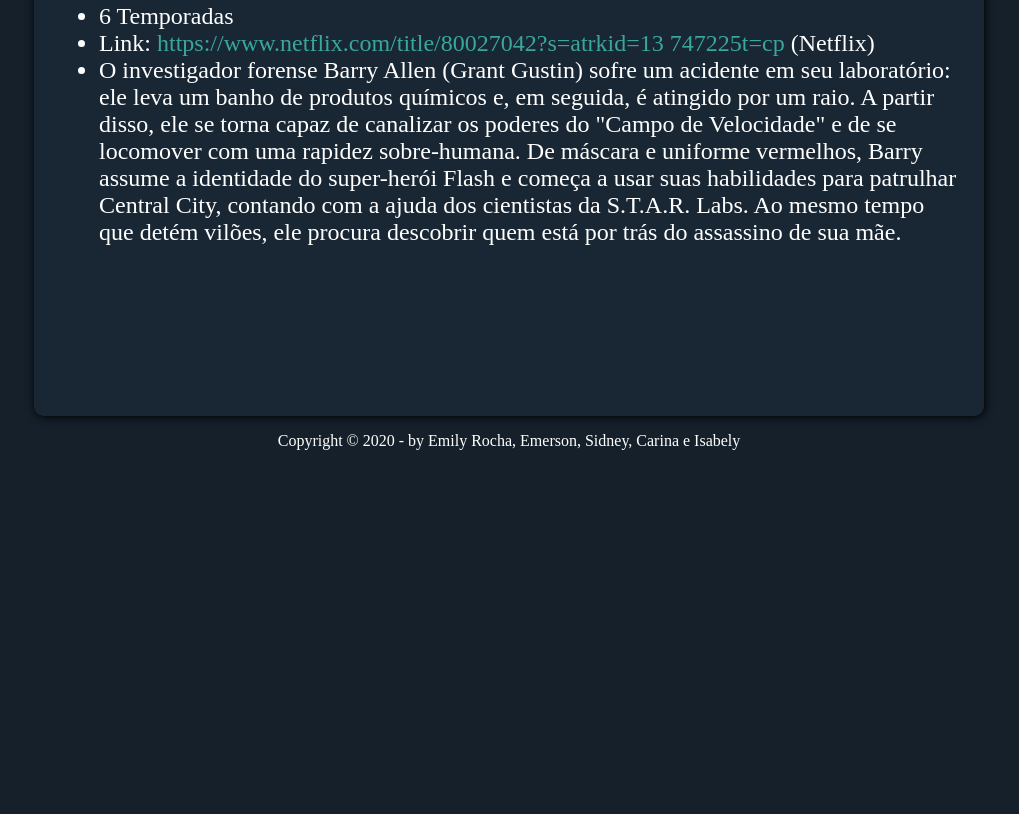
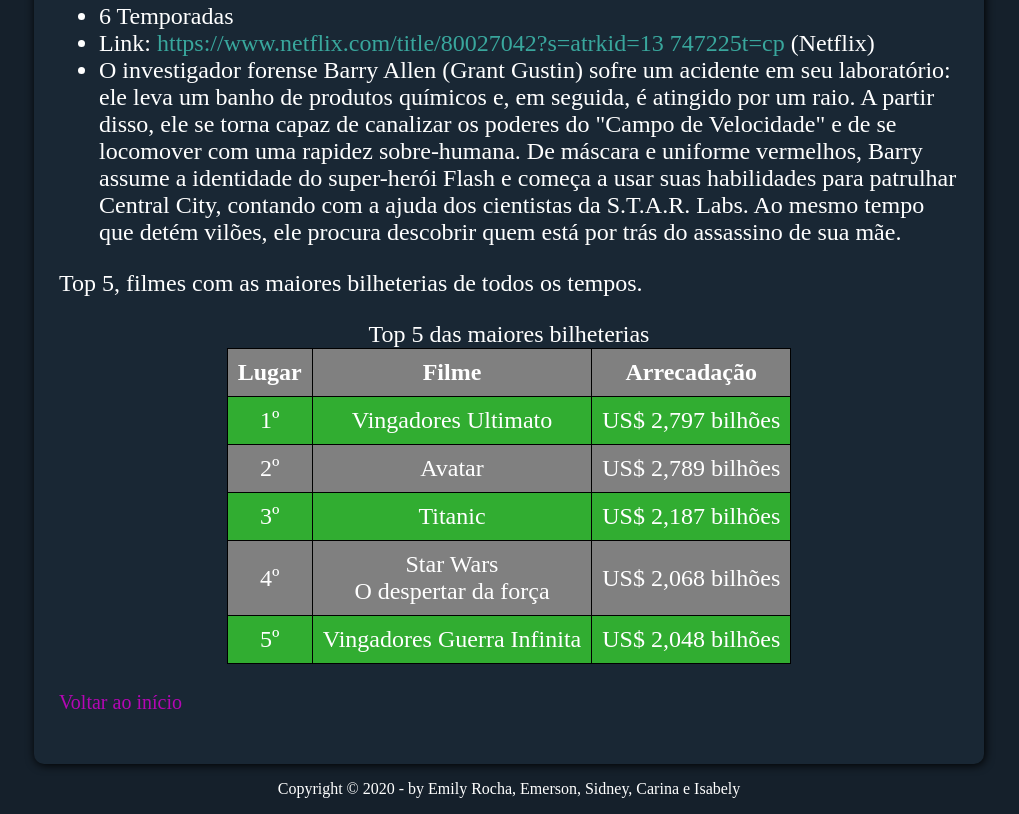
Before and after one commit to vitaminazinhah/SiteDeEntretenimento, a plain HTML site: page Filmes_e_Series.html in a window 1280 px wide. Shown: the part 3347-4161 px from the top of the page, without its empty margins (131-1150 px from the left). Before the commit the page ends 3813 px from the top, so only its background shows below. Drawn offline with Linux system fonts and the light colour scheme.

Commit message:
Versao Entrega 4

```diff
--- a/Filmes_e_Series.html
+++ b/Filmes_e_Series.html
@@ -6,6 +6,24 @@
     <title>Filmes e Séries</title>
     <link rel="stylesheet" href="estilo.css">
     <link rel="shortcut icon" href="Favicons/Filmes.ico" type="image/x-icon">
+    <style>
+        table, td, th{
+            border: 1px solid black;
+            margin: auto;
+            border-collapse: collapse;
+            padding: 10px;
+            text-align: center;
+        }
+        tbody > tr:nth-child(even){
+            background-color: gray;
+        }
+        tbody > tr:nth-child(odd){
+            background-color: rgb(49, 173, 49);
+        }
+        th{
+            background-color: gray;
+        }
+    </style>
 </head>
 
 <body>
@@ -37,7 +55,7 @@
     </div>
 
 
-    <div class="conteúdo" style="min-height: 3500px; max-height: 8000px;">
+    <div class="conteúdo" style="min-height: 3500px; max-height: 10000px;">
 
         <p>Traz a pipoca que o filme já vai começar!!</p>
         <hr>
@@ -121,6 +139,47 @@
                 cientistas da S.T.A.R. Labs. Ao mesmo tempo que detém vilões, ele procura descobrir quem está por trás do assassino de sua mãe.
             </li>
         </ul>
+        <p>Top 5, filmes com as maiores bilheterias de todos os tempos.</p>
+        <table>
+            <caption>Top 5 das maiores bilheterias</caption>
+            <thead>
+                <tr>
+                    <th>Lugar</th>
+                    <th>Filme</th>
+                    <th>Arrecadação</th>
+                </tr>
+            </thead>
+            <tbody>
+                <tr>
+                    <td>1º</td>
+                    <td>Vingadores Ultimato</td>
+                    <td>US$ 2,797 bilhões</td>
+                </tr>
+                <tr>
+                    <td>2º</td>
+                    <td>Avatar</td>
+                    <td>US$ 2,789 bilhões</td>
+                </tr>
+                <tr>
+                    <td>3º</td>
+                    <td>Titanic</td>
+                    <td>US$ 2,187 bilhões</td>
+                </tr>
+                <tr>
+                    <td>4º</td>
+                    <td>Star Wars<br>
+                    O despertar da força
+                    </td>
+                    <td>US$ 2,068 bilhões</td>
+                </tr>
+                <tr>
+                    <td>5º</td>
+                    <td>Vingadores Guerra Infinita</td>
+                    <td>US$ 2,048 bilhões</td>
+                </tr>
+            </tbody>
+        </table>
+        <p><a href="Filmes_e_Series.html" style="color: rgb(180, 7, 180); font-size: 15pt;" >Voltar ao início</a></p>
     </div>
 
     <footer id="rodape">
```
Also changed, not shown: Animes.html (+2 -1 lines), AtividadesFisicas.html (+2 -2 lines), Livros.html (+2 -1 lines), index.html (+1 -1 lines), 1 other file.
